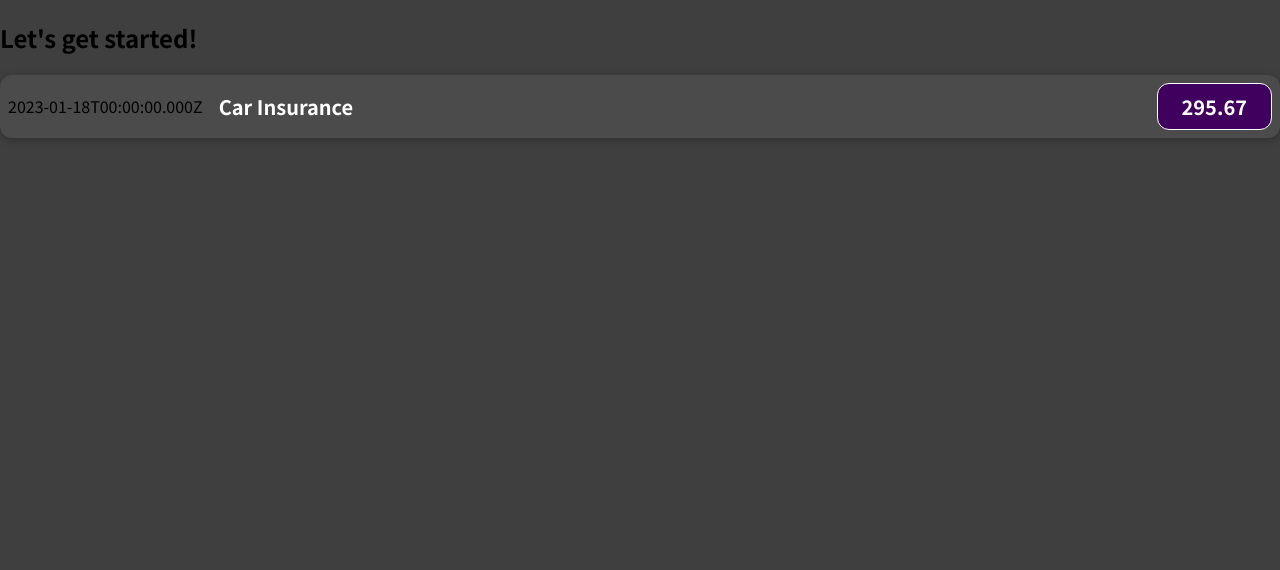
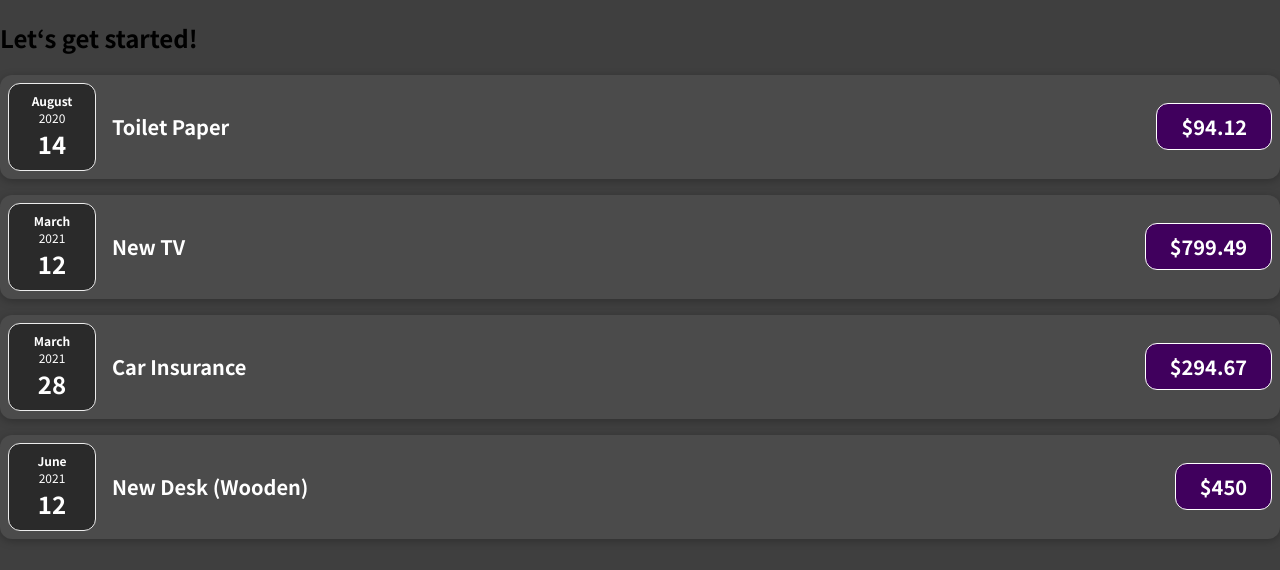
Before and after one commit to zjian107-su/Call-Me-React-Shifu, a JavaScript app: page / in a window 1280 px wide. Shown: the top 570 px of the page. Built offline with nearby package versions, Linux system fonts and the light colour scheme.

Commit message:
✨Update: expenseItem with expenseDate components

```diff
--- a/package.json
+++ b/package.json
@@ -6,6 +6,7 @@
     "@testing-library/jest-dom": "^5.11.6",
     "@testing-library/react": "^11.2.2",
     "@testing-library/user-event": "^12.5.0",
+    "prop-types": "^15.8.1",
     "react": "^18.0.0",
     "react-dom": "^18.0.0",
     "react-scripts": "^5.0.1",
@@ -40,6 +41,6 @@
     "eslint-config-prettier": "^8.5.0",
     "eslint-plugin-prettier": "^4.2.1",
     "eslint-plugin-react": "^7.31.11",
-    "prettier": "^2.8.1"
+    "prettier": "2.8.1"
   }
 }
--- a/src/App.js
+++ b/src/App.js
@@ -24,8 +24,27 @@
   ];
   return (
     <div>
-      <h2>Let's get started!</h2>
-      <ExpenseItem></ExpenseItem>
+      <h2>Let‘s get started!</h2>
+      <ExpenseItem
+        title={expenses[0].title}
+        amount={expenses[0].amount}
+        date={expenses[0].date}
+      ></ExpenseItem>
+      <ExpenseItem
+        title={expenses[1].title}
+        amount={expenses[1].amount}
+        date={expenses[1].date}
+      ></ExpenseItem>
+      <ExpenseItem
+        title={expenses[2].title}
+        amount={expenses[2].amount}
+        date={expenses[2].date}
+      ></ExpenseItem>
+      <ExpenseItem
+        title={expenses[3].title}
+        amount={expenses[3].amount}
+        date={expenses[3].date}
+      ></ExpenseItem>
     </div>
   );
 }
--- /dev/null
+++ b/src/components/ExpenseDate.css
@@ -0,0 +1,26 @@
+.expense-date {
+  display: flex;
+  flex-direction: column;
+  width: 5.5rem;
+  height: 5.5rem;
+  border: 1px solid #ececec;
+  background-color: #2a2a2a;
+  color: white;
+  border-radius: 12px;
+  align-items: center;
+  justify-content: center;
+}
+
+.expense-date__month {
+  font-size: 0.75rem;
+  font-weight: bold;
+}
+
+.expense-date__year {
+  font-size: 0.75rem;
+}
+
+.expense-date__day {
+  font-size: 1.5rem;
+  font-weight: bold;
+}
--- /dev/null
+++ b/src/components/ExpenseDate.js
@@ -0,0 +1,17 @@
+import "./ExpenseDate.css";
+
+function ExpenseDate(props) {
+  const month = props.date.toLocaleString("en-US", { month: "long" });
+  const day = props.date.toLocaleString("en-US", { day: "2-digit" });
+  const year = props.date.getFullYear();
+
+  return (
+    <div className="expense-date">
+      <div className="expense-date__month">{month}</div>
+      <div className="expense-date__year">{year}</div>
+      <div className="expense-date__day">{day}</div>
+    </div>
+  );
+}
+
+export default ExpenseDate;
--- a/src/components/ExpenseItem.js
+++ b/src/components/ExpenseItem.js
@@ -1,17 +1,14 @@
+/* eslint-disable react/prop-types */
+import ExpenseDate from "./ExpenseDate";
 import "./ExpenseItem.css";
 
-function ExpenseItem() {
-  // create JS vars to avoid hard code
-  const expenseDate = new Date(2022, 12, 18);
-  const expenseTitle = "Car Insurance";
-  const expenseAmount = 295.67;
-
+function ExpenseItem(props) {
   return (
     <div className="expense-item">
-      <div>{expenseDate.toISOString()}</div>
+      <ExpenseDate date={props.date} />
       <div className="expense-item__description">
-        <h2>{expenseTitle}</h2>
-        <div className="expense-item__price">{expenseAmount}</div>
+        <h2>{props.title}</h2>
+        <div className="expense-item__price">${props.amount}</div>
       </div>
     </div>
   );
```
Also changed, not shown: src/index.js (+4 -4 lines), .eslintrc.json (deleted).
